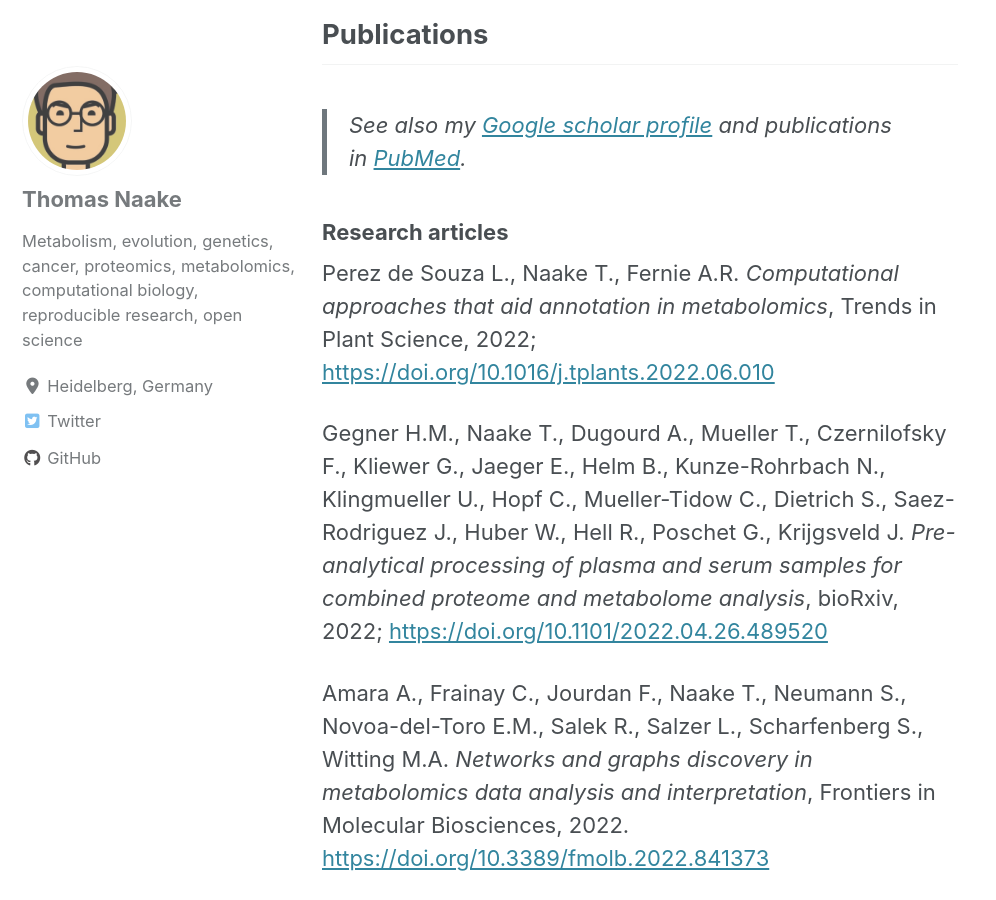
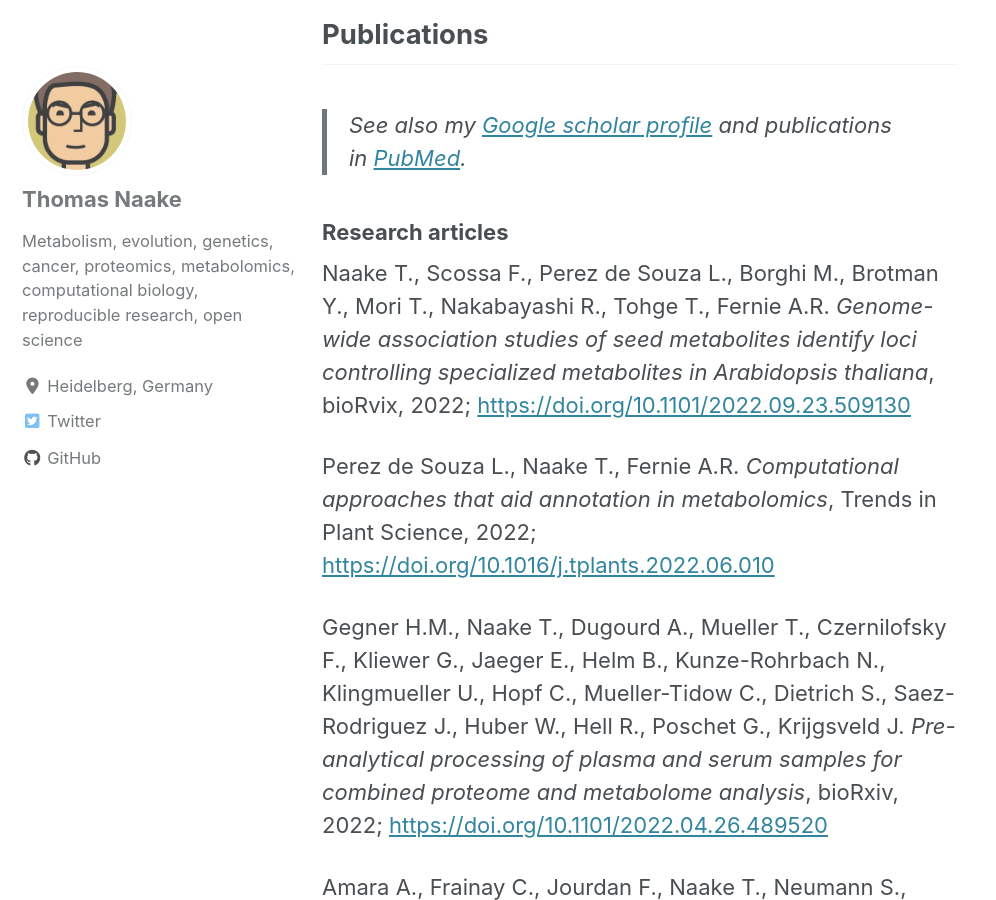
Before and after one commit to tnaake/tnaake.github.io, a Jekyll site: the page built from _pages/about.md, in a window 1280 px wide and 900 px high, scrolled down 598 px. Shown: the whole window, without its empty margins (0-996 px from the left). Built offline with Jekyll 4.4.1, drawn with Linux system fonts in a browser that asks for light colours; cached includes are drawn as plain includes; nearby versions of some CDN libraries.

Commit message:
Update about.md

```diff
--- a/_pages/about.md
+++ b/_pages/about.md
@@ -32,6 +32,12 @@ research projects focus on cancer proteomics and metabolomics.
 
 ### Research articles
 
+Naake T., Scossa F., Perez de Souza L., Borghi M., Brotman Y., Mori T.,
+Nakabayashi R., Tohge T., Fernie A.R. *Genome-wide association studies of seed
+metabolites identify loci controlling specialized metabolites in Arabidopsis
+thaliana*, bioRvix, 2022;
+[https://doi.org/10.1101/2022.09.23.509130](https://doi.org/10.1101/2022.09.23.509130)
+
 Perez de Souza L., Naake T., Fernie A.R.
 *Computational approaches that aid annotation in metabolomics*,
 Trends in Plant Science, 2022;
@@ -56,8 +62,10 @@ Naake T., Huber W.
 Bioinformatics, 2022;
 [https://doi.org/10.1093/bioinformatics/btab748](https://doi.org/10.1093/bioinformatics/btab748)
 
-Zhu F., Alseekh S., Koper K., Tong H., Nikoloski Z., Naake T., Liu H., Yan J., Brotman Y., Wen W., Maeda H., Cheng Y., Fernie A.R.
-*Genome-wide association of the metabolic shifts underpinning dark-induced senescence in Arabidopsis*,
+Zhu F., Alseekh S., Koper K., Tong H., Nikoloski Z., Naake T., Liu H., Yan J.,
+Brotman Y., Wen W., Maeda H., Cheng Y., Fernie A.R.
+*Genome-wide association of the metabolic shifts underpinning dark-induced
+senescence in Arabidopsis*,
 The Plant Cell, 2022;
 [https://doi.org/10.1093/plcell/koab251](https://doi.org/10.1093/plcell/koab251)
 
```
